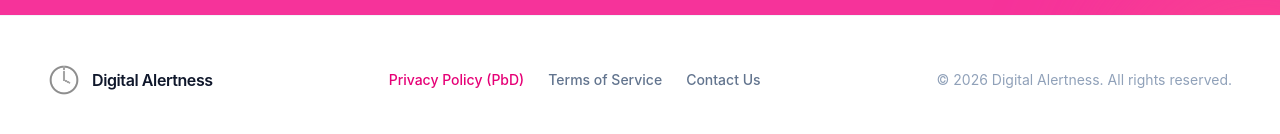
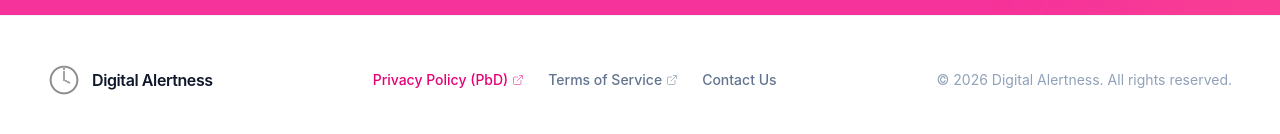
Before and after one commit to Lekan128/digital-alertness-landing-page, a React (Vite) app: page / in a window 1280 px wide. Shown: the part 3654-3788 px from the top of the page. Built offline with nearby package versions, Linux system fonts and the light colour scheme.

Commit message:
Move everything in App.tsx to HomePage and create pages. fix waitlist and footer

```diff
--- a/src/App.tsx
+++ b/src/App.tsx
@@ -1,40 +1,13 @@
-import { Play } from 'lucide-react';
-import Hero from './components/Hero';
-import PrivacySection from './components/PrivacySection';
-import ResearchSection from './components/ResearchSection';
-import ComparisonSection from './components/ComparisonSection';
-import WaitlistSection from './components/WaitlistSection';
-import FooterSection from './components/FooterSection';
+import { Routes, Route } from 'react-router-dom';
+import HomePage from './pages/HomePage';
+import ResearchPage from './pages/ResearchPage';
 
 function App() {
   return (
-    <div className="min-h-screen bg-[#F8F9FA] text-slate-900 selection:bg-pink-500/30 overflow-hidden relative font-sans">
-
-      {/* Background Glow Effects */}
-      <div className="absolute top-[-20%] left-[-10%] w-[50%] h-[50%] bg-pink-500/10 blur-[120px] rounded-full pointer-events-none" />
-      <div className="absolute bottom-[-10%] right-[-5%] w-[40%] h-[40%] bg-blue-500/10 blur-[120px] rounded-full pointer-events-none" />
-
-      <Hero />
-      <PrivacySection />
-      <ResearchSection />
-      <ComparisonSection />
-      <WaitlistSection />
-      <FooterSection />
-
-      {/* Sticky Bottom CTA (Mobile heavily focused) sm:hidden */}
-      <div className="fixed bottom-0 left-0 w-full p-4 bg-white/80 backdrop-blur-md border-t border-slate-200/50 z-50 flex justify-center sm:hidden animate-in slide-in-from-bottom-full duration-500">
-         <a
-          href="https://play.google.com/store/apps/details?id=io.github.lekan128.digital_wellness"
-          target="_blank"
-          rel="noopener noreferrer"
-          className="w-full flex items-center justify-center gap-2 bg-[var(--color-primary)] hover:bg-[var(--color-primary-dark)] text-white px-6 py-3.5 rounded-2xl font-semibold shadow-lg shadow-pink-500/30 active:scale-95 transition-all text-sm"
-        >
-          <Play size={16} className="fill-white" />
-          Get it on Google Play
-        </a>
-      </div>
-
-    </div>
+    <Routes>
+      <Route path="/" element={<HomePage />} />
+      <Route path="/research" element={<ResearchPage />} />
+    </Routes>
   );
 }
 
--- a/src/components/FooterSection.tsx
+++ b/src/components/FooterSection.tsx
@@ -1,6 +1,11 @@
+import { ExternalLink } from 'lucide-react';
 import appIcon from '../../assets/images/app icon.png';
 
-const FooterSection = () => {
+interface FooterSectionProps {
+  onOpenContactModal: () => void;
+}
+
+const FooterSection = ({ onOpenContactModal }: FooterSectionProps) => {
   return (
     <footer className="bg-white py-12 border-t border-slate-100 relative z-10">
       <div className="container mx-auto px-6 md:px-12">
@@ -12,9 +17,13 @@ const FooterSection = () => {
           </div>
 
           <div className="flex flex-wrap justify-center gap-6 text-sm font-medium">
-            <a href="#" className="text-pink-600 hover:text-pink-700 transition-colors">Privacy Policy (PbD)</a>
-            <a href="#" className="text-slate-500 hover:text-slate-800 transition-colors">Terms of Service</a>
-            <a href="#" className="text-slate-500 hover:text-slate-800 transition-colors">Contact Us</a>
+            <a href="#" target="_blank" rel="noopener noreferrer" className="group flex items-center gap-1 text-pink-600 hover:text-pink-700 transition-colors">
+              Privacy Policy (PbD) <ExternalLink size={12} className="opacity-50 group-hover:opacity-100 transition-opacity" />
+            </a>
+            <a href="#" target="_blank" rel="noopener noreferrer" className="group flex items-center gap-1 text-slate-500 hover:text-slate-800 transition-colors">
+              Terms of Service <ExternalLink size={12} className="opacity-50 group-hover:opacity-100 transition-opacity" />
+            </a>
+            <button type="button" onClick={onOpenContactModal} className="text-slate-500 hover:text-slate-800 transition-colors">Contact Us</button>
           </div>
 
           <div className="text-slate-400 text-sm">
--- a/src/components/WaitlistSection.tsx
+++ b/src/components/WaitlistSection.tsx
@@ -1,9 +1,11 @@
 import { useState } from 'react';
 import { Mail } from 'lucide-react';
-import ContactModal from './ContactModal';
 
-const WaitlistSection = () => {
-  const [isContactModalOpen, setIsContactModalOpen] = useState(false);
+interface WaitlistSectionProps {
+  onOpenContactModal: () => void;
+}
+
+const WaitlistSection = ({ onOpenContactModal }: WaitlistSectionProps) => {
   const [status, setStatus] = useState<'idle' | 'submitting' | 'success' | 'error'>('idle');
 
   const handleSubmit = async (e: React.FormEvent<HTMLFormElement>) => {
@@ -87,13 +89,12 @@ const WaitlistSection = () => {
           <div className="text-pink-100 text-sm mt-8 space-y-1">
             <p>We respect your inbox. No spam, ever.</p>
             <p className="opacity-80">
-              Have a question? <button onClick={() => setIsContactModalOpen(true)} className="font-semibold text-white hover:underline underline-offset-2">Get in touch</button>
+              Have a question? <button type="button" onClick={onOpenContactModal} className="font-semibold text-white hover:underline underline-offset-2">Get in touch</button>
             </p>
           </div>
         </div>
       </div>
 
-      <ContactModal isOpen={isContactModalOpen} onClose={() => setIsContactModalOpen(false)} />
     </section>
   );
 };
--- a/src/main.tsx
+++ b/src/main.tsx
@@ -1,22 +1,13 @@
 import { StrictMode } from 'react'
 import { createRoot } from 'react-dom/client'
-import { BrowserRouter, Routes, Route, useNavigate } from 'react-router-dom'
+import { BrowserRouter } from 'react-router-dom'
 import './index.css'
 import App from './App.tsx'
-import Research from './Research.tsx'
-
-const ResearchWrapper = () => {
-  const navigate = useNavigate();
-  return <Research onBack={() => navigate(-1)} />;
-};
 
 createRoot(document.getElementById('root')!).render(
   <StrictMode>
     <BrowserRouter>
-      <Routes>
-        <Route path="/" element={<App />} />
-        <Route path="/research" element={<ResearchWrapper />} />
-      </Routes>
+      <App />
     </BrowserRouter>
   </StrictMode>,
 )
--- /dev/null
+++ b/src/pages/HomePage.tsx
@@ -0,0 +1,44 @@
+import { useState } from 'react';
+import { Play } from 'lucide-react';
+import Hero from '../components/Hero';
+import PrivacySection from '../components/PrivacySection';
+import ResearchSection from '../components/ResearchSection';
+import ComparisonSection from '../components/ComparisonSection';
+import WaitlistSection from '../components/WaitlistSection';
+import FooterSection from '../components/FooterSection';
+import ContactModal from '../components/ContactModal';
+
+export default function HomePage() {
+  const [isContactModalOpen, setIsContactModalOpen] = useState(false);
+
+  return (
+    <div className="min-h-screen bg-[#F8F9FA] text-slate-900 selection:bg-pink-500/30 overflow-hidden relative font-sans">
+
+      {/* Background Glow Effects */}
+      <div className="absolute top-[-20%] left-[-10%] w-[50%] h-[50%] bg-pink-500/10 blur-[120px] rounded-full pointer-events-none" />
+      <div className="absolute bottom-[-10%] right-[-5%] w-[40%] h-[40%] bg-blue-500/10 blur-[120px] rounded-full pointer-events-none" />
+
+      <Hero />
+      <PrivacySection />
+      <ResearchSection />
+      <ComparisonSection />
+      <WaitlistSection onOpenContactModal={() => setIsContactModalOpen(true)} />
+      <FooterSection onOpenContactModal={() => setIsContactModalOpen(true)} />
+
+      {/* Sticky Bottom CTA (Mobile heavily focused) sm:hidden */}
+      <div className="fixed bottom-0 left-0 w-full p-4 bg-white/80 backdrop-blur-md border-t border-slate-200/50 z-50 flex justify-center sm:hidden animate-in slide-in-from-bottom-full duration-500">
+         <a
+          href="https://play.google.com/store/apps/details?id=io.github.lekan128.digital_wellness"
+          target="_blank"
+          rel="noopener noreferrer"
+          className="w-full flex items-center justify-center gap-2 bg-[var(--color-primary)] hover:bg-[var(--color-primary-dark)] text-white px-6 py-3.5 rounded-2xl font-semibold shadow-lg shadow-pink-500/30 active:scale-95 transition-all text-sm"
+        >
+          <Play size={16} className="fill-white" />
+          Get it on Google Play
+        </a>
+      </div>
+
+      <ContactModal isOpen={isContactModalOpen} onClose={() => setIsContactModalOpen(false)} />
+    </div>
+  );
+}
--- a/src/Research.tsx
+++ b/src/pages/ResearchPage.tsx
@@ -1,17 +1,21 @@
 import { ArrowLeft, BookOpen, Clock, ShieldCheck, Settings } from 'lucide-react';
 import { motion } from 'framer-motion';
+import { useNavigate } from 'react-router-dom';
+import { useEffect } from 'react';
 
-interface ResearchProps {
-  onBack: () => void;
-}
+export default function ResearchPage() {
+  const navigate = useNavigate();
 
-export default function Research({ onBack }: ResearchProps) {
+  useEffect(() => {
+    window.scrollTo(0, 0);
+  }, []);
+
   return (
     <div className="min-h-screen bg-[#F8F9FA] text-slate-900 font-sans selection:bg-pink-500/30">
       {/* Navigation */}
       <nav className="w-full sticky top-0 bg-white/80 backdrop-blur-md border-b border-slate-200/50 z-50 py-4 px-6 md:px-12">
         <button
-          onClick={onBack}
+          onClick={() => navigate('/')}
           className="flex items-center gap-2 text-slate-600 hover:text-pink-600 font-medium transition-colors"
         >
           <ArrowLeft size={18} />
```
Also changed, not shown: 1 other file (tests, documents, lock files or other folders).
